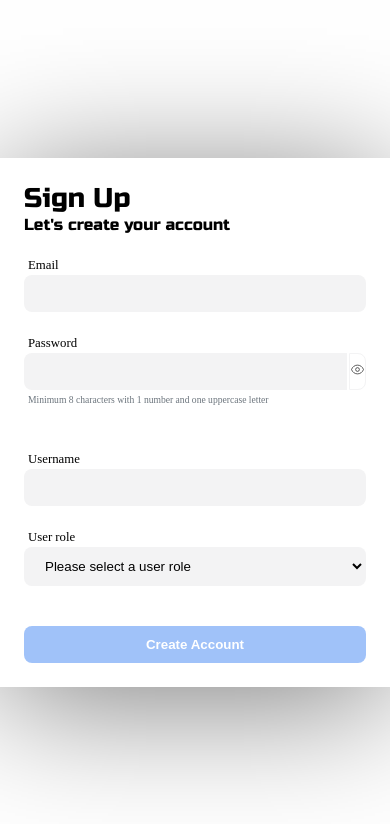
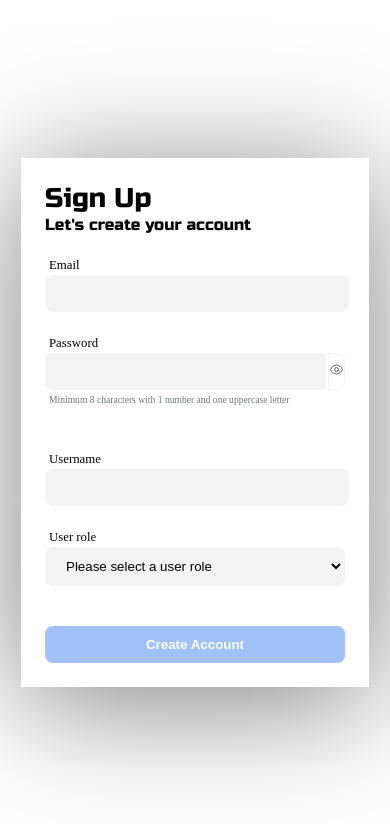
Before and after one commit to webliz/likeminded, a React (Create React App) app: page / in a window 390 px wide. Shown: the top 824 px of the page. Built offline with nearby package versions, Linux system fonts and the light colour scheme; a web font is replaced by a local one.

Commit message:
Set styling for mobile/portrait tablets devices

```diff
--- a/src/components/App.module.scss
+++ b/src/components/App.module.scss
@@ -135,3 +135,10 @@
     }
   }
 }
+
+/** et breakpoint for mobile devices */
+@media only screen and (min-width: 320px) and (max-width: 600px) {
+  .form-wrapper {
+    width: 300px !important;
+  }
+}
```
